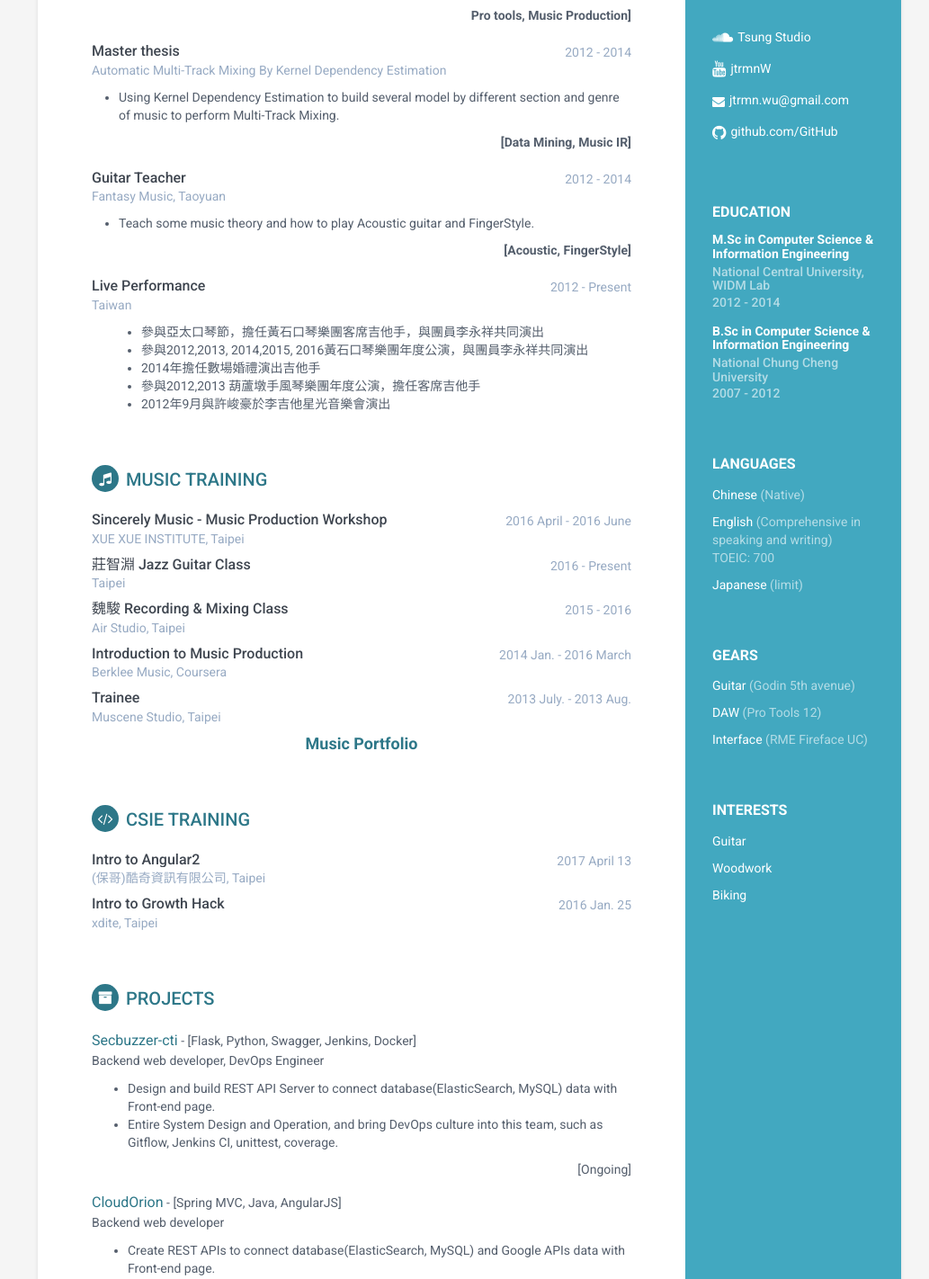
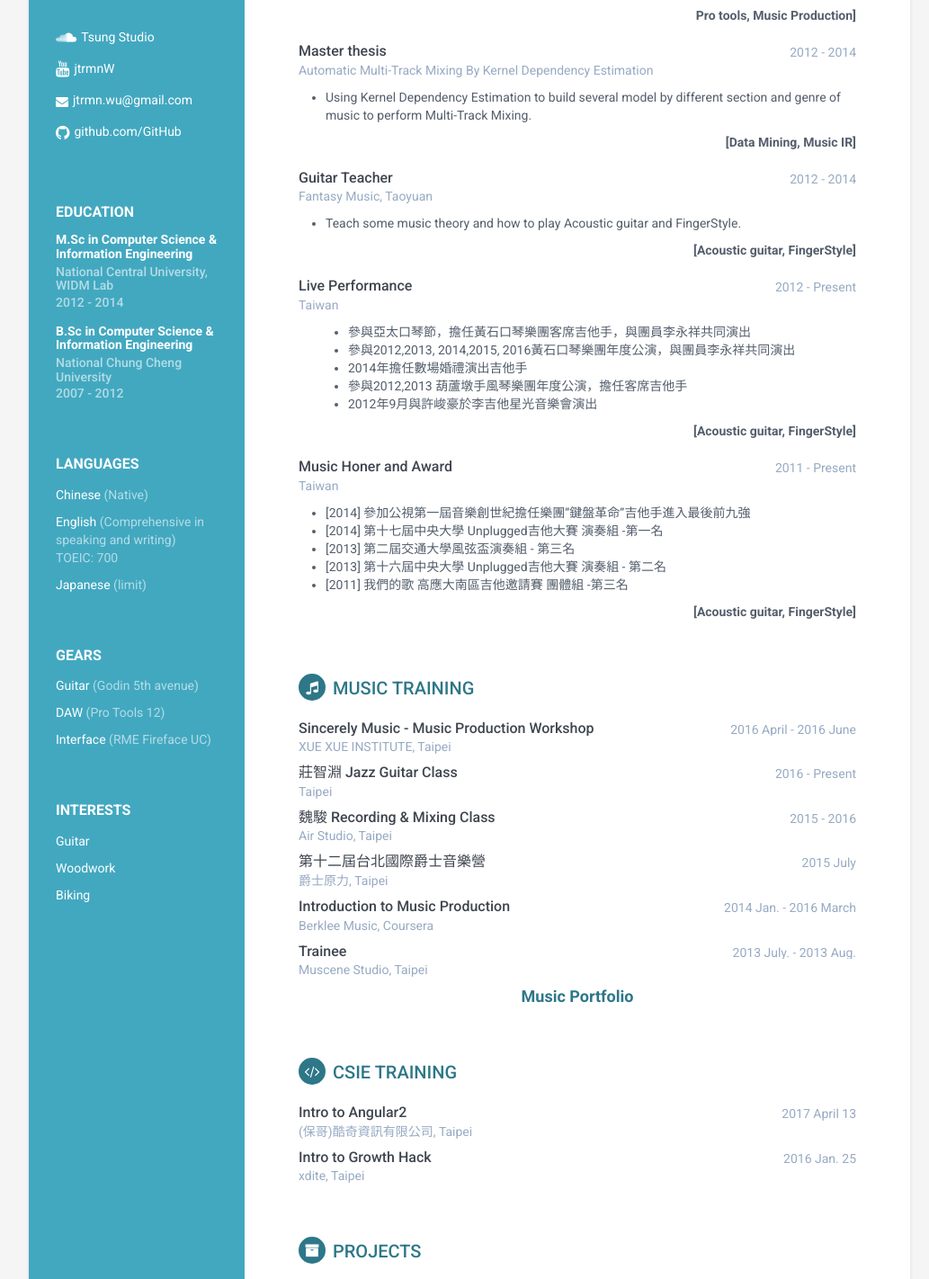
Before and after one commit to tsungtwu/online-cv, a Jekyll site: the page built from index.html, in a window 1280 px wide, cut to the strip 465-1887 px from the top of the page. Shown: the whole strip at 90% size, without its empty margins (118-1151 px from the left). Built offline with Jekyll 4.4.1, drawn with Linux system fonts in a browser that asks for light colours.

Commit message:
change sidebar to left

```diff
--- a/_includes/experience-cht.html
+++ b/_includes/experience-cht.html
@@ -103,7 +103,7 @@
                     <p>於奇想樂器擔任木吉他彈唱以及FingerStyle教師。</p>
                 </li>
             </ul>
-            <p style="text-align: right;"> <strong>[Acoustic, FingerStyle]</strong></p>
+            <p style="text-align: right;"> <strong>[Acoustic guitar, FingerStyle]</strong></p>
 
         </div>
         <!--//details-->
@@ -141,6 +141,46 @@
                 </li>
 
             </ul>
+            <p style="text-align: right;"> <strong>[Acoustic guitar, FingerStyle]</strong></p>
+
+        </div>
+        <!--//details-->
+    </div>
+    <!--//item-->
+
+
+      <div class="item">
+        <div class="meta">
+            <div class="upper-row">
+                <h3 class="job-title">Music Honer and Award</h3>
+                <div class="time">2011 - Present</div>
+
+            </div>
+            <!--//upper-row-->
+            <div class="company">Taiwan</div>
+        </div>
+        <!--//meta-->
+        <div class="details">
+            <ul style="padding-left: 15px;">
+               <li>
+                    [2014] 參加公視第一屆音樂創世紀擔任樂團”鍵盤革命”吉他手進入最後前九強
+                </li>
+                <li>
+                    [2014] 第十七屆中央大學 Unplugged吉他大賽 演奏組 -第一名
+                </li>
+                 <li>
+                    [2013] 第二屆交通大學風弦盃演奏組 - 第三名
+                </li>
+                <li>
+                    [2013] 第十六屆中央大學 Unplugged吉他大賽 演奏組 - 第二名
+                </li>
+                <li>
+                    [2011] 我們的歌 高應大南區吉他邀請賽 團體組 -第三名
+                </li>
+            </ul>
+
+            <p style="text-align: right;"> <strong>[Acoustic guitar, FingerStyle]</strong></p>
+
         </div>
         <!--//details-->
     </div>
--- a/_includes/experience.html
+++ b/_includes/experience.html
@@ -99,7 +99,7 @@
                     Teach some music theory and how to play Acoustic guitar and FingerStyle.
                 </li>
             </ul>
-            <p style="text-align: right;"> <strong>[Acoustic, FingerStyle]</strong></p>
+            <p style="text-align: right;"> <strong>[Acoustic guitar, FingerStyle]</strong></p>
 
         </div>
         <!--//details-->
@@ -137,6 +137,47 @@
                 </li>
 
             </ul>
+            <p style="text-align: right;"> <strong>[Acoustic guitar, FingerStyle]</strong></p>
+
+        </div>
+        <!--//details-->
+    </div>
+    <!--//item-->
+
+
+
+    <div class="item">
+        <div class="meta">
+            <div class="upper-row">
+                <h3 class="job-title">Music Honer and Award</h3>
+                <div class="time">2011 - Present</div>
+
+            </div>
+            <!--//upper-row-->
+            <div class="company">Taiwan</div>
+        </div>
+        <!--//meta-->
+        <div class="details">
+            <ul style="padding-left: 15px;">
+               <li>
+                    [2014] 參加公視第一屆音樂創世紀擔任樂團”鍵盤革命”吉他手進入最後前九強
+                </li>
+                <li>
+                    [2014] 第十七屆中央大學 Unplugged吉他大賽 演奏組 -第一名
+                </li>
+                 <li>
+                    [2013] 第二屆交通大學風弦盃演奏組 - 第三名
+                </li>
+                <li>
+                    [2013] 第十六屆中央大學 Unplugged吉他大賽 演奏組 - 第二名
+                </li>
+                <li>
+                    [2011] 我們的歌 高應大南區吉他邀請賽 團體組 -第三名
+                </li>
+            </ul>
+
+            <p style="text-align: right;"> <strong>[Acoustic guitar, FingerStyle]</strong></p>
+
         </div>
         <!--//details-->
     </div>
--- a/_includes/music_training.html
+++ b/_includes/music_training.html
@@ -44,6 +44,20 @@
     <div class="item" style="margin-bottom:10px;">
         <div class="meta">
             <div class="upper-row">
+                <h3 class="job-title"> 第十二屆台北國際爵士音樂營</h3>
+                <div class="time">2015 July</div>
+            </div>
+            <!--//upper-row-->
+            <div class="company">爵士原力, Taipei</div>
+        </div>
+        <!--//meta-->
+
+    </div>
+    <!--//item-->
+
+    <div class="item" style="margin-bottom:10px;">
+        <div class="meta">
+            <div class="upper-row">
                 <h3 class="job-title">Introduction to Music Production</h3>
                 <div class="time">2014 Jan. - 2016 March</div>
             </div>
--- a/assets/css/styles.css
+++ b/assets/css/styles.css
@@ -44,7 +44,7 @@ p {
 }
 .wrapper {
   background: #42A8C0;
-  max-width: 960px;
+  max-width: 980px;
   margin: 0 auto;
   position: relative;
   -webkit-box-shadow: 0px 2px 4px rgba(0, 0, 0, 0.1);
@@ -54,7 +54,7 @@ p {
 .sidebar-wrapper {
   background: #42A8C0;
   position: absolute;
-  right: 0;
+  /*right: 0;*/
   width: 240px;
   height: 100%;
   min-height: 800px;
@@ -155,7 +155,7 @@ p {
 .main-wrapper {
   background: #fff;
   padding: 60px;
-  padding-right: 300px;
+  padding-left: 300px;
 }
 .main-wrapper .section-title {
   text-transform: uppercase;
```
